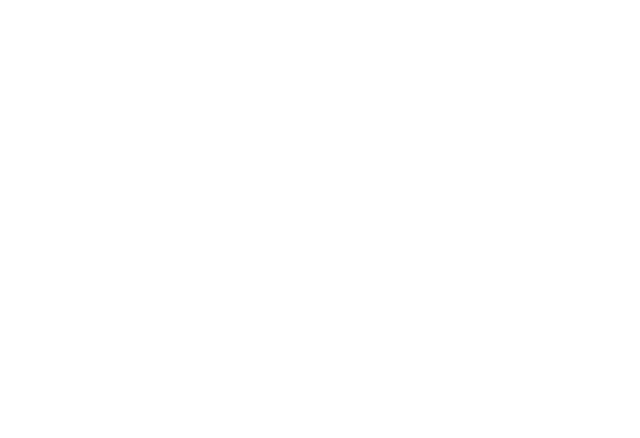
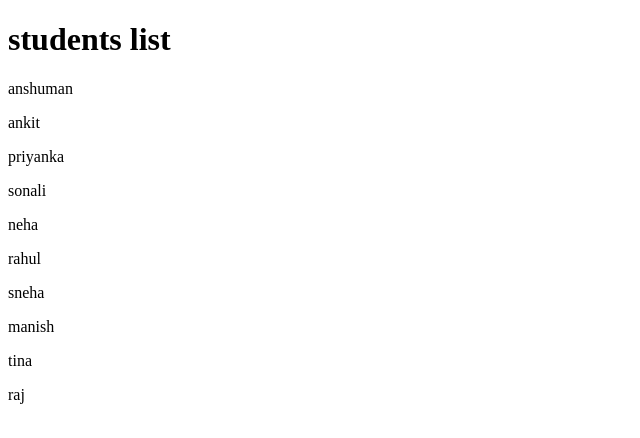
Before and after one commit to ANSHUMANMOREY7/-cards-mapping, a React (Vite) app: page / in a window 1280 px wide. Shown: the top 438 px of the page, without its empty margins (0-640 px from the left). Built offline with nearby package versions, Linux system fonts and the light colour scheme.

Commit message:
array students included in function Home

```diff
--- a/src/Home.jsx
+++ b/src/Home.jsx
@@ -13,7 +13,14 @@
 function Home() {
     return (
         <div>
-
+          <h1>students list</h1>
+          {students.map((obj)=>{
+            return(
+                <div>
+                <p>{obj.name}</p>
+                </div>
+            )
+          })}
         </div>
     )
 }
```
